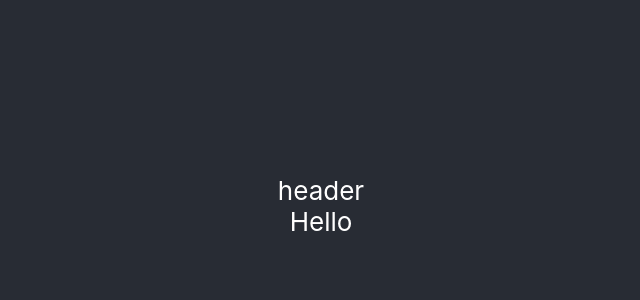
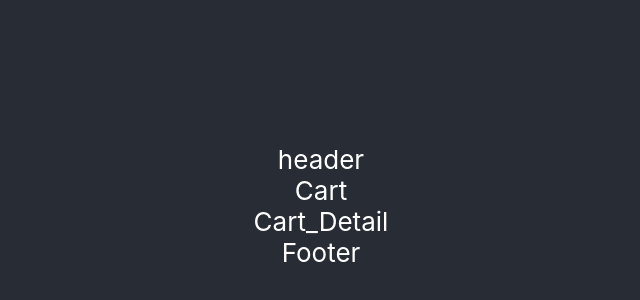
Before and after one commit to nguyenanhphuong69/Nhom2_FrontEnd_WebBanGiay, a React (Create React App) app: page /cart in a window 1280 px wide. Shown: the part 194-494 px from the top of the page, without its empty margins (319-959 px from the left). Built offline with nearby package versions, Linux system fonts and the light colour scheme.

Commit message:
#9 setup env

```diff
--- a/package.json
+++ b/package.json
@@ -6,8 +6,10 @@
     "@testing-library/jest-dom": "^5.16.5",
     "@testing-library/react": "^13.4.0",
     "@testing-library/user-event": "^13.5.0",
+    "axios": "^1.2.0",
     "react": "^18.2.0",
     "react-dom": "^18.2.0",
+    "react-router-dom": "^6.4.4",
     "react-scripts": "5.0.1",
     "web-vitals": "^2.1.4"
   },
--- a/public/index.html
+++ b/public/index.html
@@ -24,7 +24,8 @@
       work correctly both with client-side routing and a non-root public URL.
       Learn how to configure a non-root public URL by running `npm run build`.
     -->
-    <title>React App</title>
+    <title>Shop Shoes</title>
+
   </head>
   <body>
     <noscript>You need to enable JavaScript to run this app.</noscript>
--- a/src/App.js
+++ b/src/App.js
@@ -1,13 +1,26 @@
 import logo from './logo.svg';
 import './App.css';
+import { Route, Routes, useNavigate } from "react-router-dom";
 import Hello from './components/Hello';
 import Header from './components/header/Header';
+import Home from './pages/Home/Home';
+import Cart from './pages/Cart/Cart';
+import NotFound from './pages/NotFound/NotFound';
+import Footer from './components/footer/Footer';
 function App() {
   return (
     <div className="App">
       <header className="App-header">
         <Header/>
-       <Hello/>
+        <Routes>
+          {/* ********* User ********* */}
+          {/* Login */}
+            <Route path="/login" element={<Hello />} />
+            <Route path="/" element={<Home />} />
+            <Route path="/cart" element={<Cart />} />
+            <Route path="*" element={<NotFound />} />
+          </Routes>
+          <Footer/>
       </header>
     </div>
   );
--- /dev/null
+++ b/src/components/Cart-components/Cart_Detail.js
@@ -0,0 +1,9 @@
+import React from 'react'
+
+const Cart_Detail = () => {
+  return (
+    <div>Cart_Detail</div>
+  )
+}
+
+export default Cart_Detail
--- a/src/components/Hello.js
+++ b/src/components/Hello.js
@@ -2,7 +2,7 @@ import React from 'react'
 
 const Hello = () => {
   return (
-    <div>Hello</div>
+    <div>Login</div>
   )
 }
 
--- /dev/null
+++ b/src/components/footer/Footer.js
@@ -0,0 +1,9 @@
+import React from 'react'
+
+const Footer = () => {
+  return (
+    <div>Footer</div>
+  )
+}
+
+export default Footer
--- a/src/index.js
+++ b/src/index.js
@@ -3,11 +3,13 @@ import ReactDOM from 'react-dom/client';
 import './index.css';
 import App from './App';
 import reportWebVitals from './reportWebVitals';
-
+import { BrowserRouter as Router } from "react-router-dom";
 const root = ReactDOM.createRoot(document.getElementById('root'));
 root.render(
   <React.StrictMode>
+     <Router>
     <App />
+     </Router>
   </React.StrictMode>
 );
 
--- /dev/null
+++ b/src/pages/Cart/Cart.js
@@ -0,0 +1,13 @@
+import React from 'react'
+import Cart_Detail from '../../components/Cart-components/Cart_Detail'
+
+const Cart = () => {
+  return (
+    <div>
+        Cart
+        <Cart_Detail/>
+    </div>
+  )
+}
+
+export default Cart
--- /dev/null
+++ b/src/pages/Home/Home.js
@@ -0,0 +1,11 @@
+//Hello
+//fixed bugs abc
+import React from 'react'
+
+const Home = () => {
+  return (
+    <div>home</div>
+  )
+}
+
+export default Home
--- /dev/null
+++ b/src/pages/NotFound/NotFound.js
@@ -0,0 +1,9 @@
+import React from 'react'
+
+const NotFound = () => {
+  return (
+    <div>NotFound</div>
+  )
+}
+
+export default NotFound
--- a/src/pages/home.js
+++ /dev/null
@@ -1,2 +0,0 @@
-//Hello
-//fixed bugs abc
```
Also changed, not shown: 1 other file (tests, documents, lock files or other folders).
